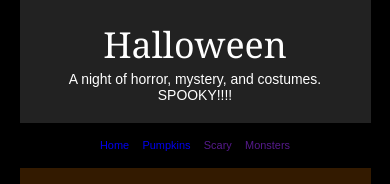
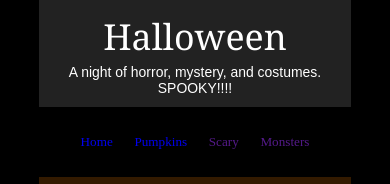
Before and after one commit to shermanlee841/CS303-lab1, a website: page index.html in a window 390 px wide. Shown: the top 184 px of the page. Drawn offline with Linux system fonts and the light colour scheme.

Commit message:
style changes for nav

```diff
--- a/style.css
+++ b/style.css
@@ -29,27 +29,28 @@
 }
 
 nav {
-    padding: 1vw;
+    width: 30%;
+    padding: 5px;
 }
 
 nav ul {
+    width: 100%;
+    margin: auto;
+    padding: 1vh 1vw;
     list-style-type: none;
-    padding: 0;
-    margin: 0;
-    text-align: center;
-    white-space: nowrap;
 }
 
 nav li {
-    display: inline-block;
-    padding: 0.5vw;
+    margin: 1vh 0;
+    display: inline;
+    padding:  5px;
 }
 
 nav a {
-    display: inline-block;
+    display: block;
+    padding: 1vh 1vw;
     text-decoration: none;
-    padding: 1vw 2vw;
-    font: normal normal normal calc(11px + 0.5vw) Arial, sans-serif;
+    font-size: calc(12px + 0.3vw);
 }
 
 .home-nav {
@@ -143,26 +144,31 @@
     font: normal normal normal calc(11px + 0.4vw) Arial, sans-serif;
 }
 
-@media screen and (max-width: 768px) {
+@media screen and (max-width: 1000px) {
 
-    body > div {
-        width: 90vw;
-    }
-
-    header {
-        padding: 5vw;
+    main {
+        width: 100%;
     }
 
     nav {
-        padding: 2vw;
+        width: 100%;
+    }
+
+    nav ul {
+        width: 100%;
+        display: flex;
+        flex-direction: row;
+        flex-wrap: wrap;
+        justify-content: center;
     }
 
     nav li {
-        padding: 0.3vw;
+        margin: 0;
+        display: block;
     }
 
     nav a {
-        padding: 2vw 1.5vw;
+        padding: 1vh 1.5vw;
     }
 
     .home-page main,
@@ -170,33 +176,3 @@
         padding: 5vw;
     }
 }
-
-
-@media screen and (max-width: 520px) {
-
-    body > div {
-        width: 90vw;
-    }
-
-    header {
-        padding: 5vw;
-    }
-
-    nav {
-        padding: 2vw 0;
-    }
-
-    nav li {
-        padding: 0.2vw;
-    }
-
-    nav a {
-        padding: 2vw 1vw;
-        font-size: calc(9px + 0.5vw);
-    }
-
-    .home-page main,
-    .pumpkin-page main {
-        padding: 5vw;
-    }
-}
```
